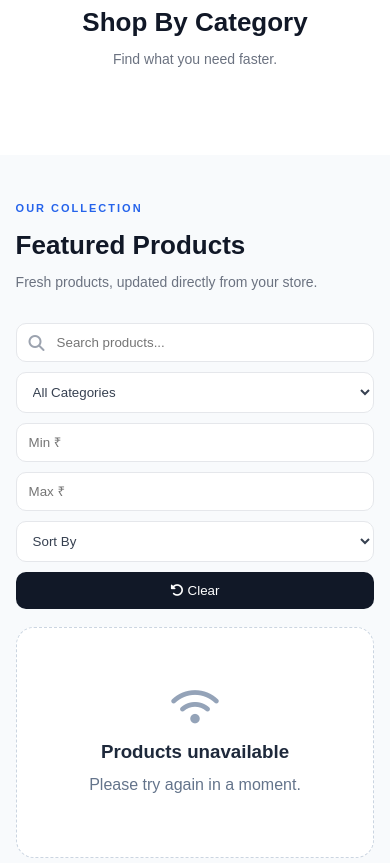
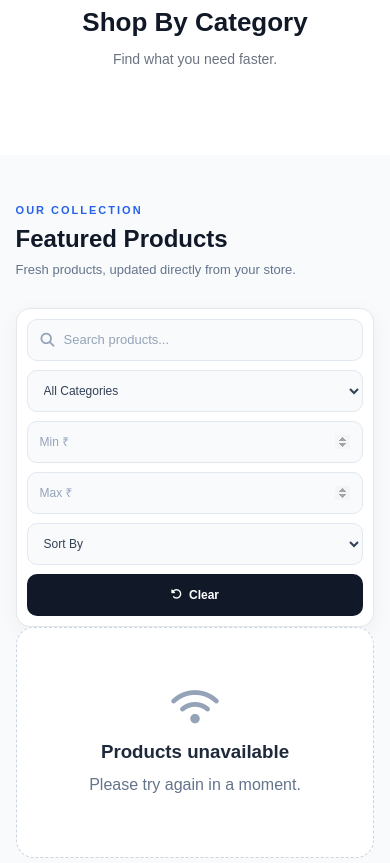
Before and after one commit to shiva09090-tr/ShopSphere, a plain HTML site: page clinet/index.html in a window 390 px wide. Shown: the part 601-1464 px from the top of the page. Drawn offline with Linux system fonts and the light colour scheme; some packages are replaced by stand-ins of ours; no server answers; a script that the page names is missing.

Commit message:
Updated professional product card design and filters

```diff
--- a/clinet/css/style.css
+++ b/clinet/css/style.css
@@ -796,146 +796,282 @@ img {
 
 
 /* =========================================================
-   10. PRODUCTS SECTION
+     PROFESSIONAL PRODUCT SECTION
 ========================================================= */
 
 .products-section {
-    padding: 0 7% 65px;
-}
-
-
-/* =========================================================
-   11. FILTERS
+    padding: 65px 7% 75px;
+    background: #f8fafc;
+}
+
+
+/* =========================================================
+   SECTION HEADING
+========================================================= */
+
+.products-section .section-heading {
+    padding: 0 0 28px;
+}
+
+.left-heading {
+    text-align: left;
+}
+
+.products-section .eyebrow {
+    display: inline-block;
+
+    margin-bottom: 6px;
+
+    color: #2563eb;
+
+    font-size: 11px;
+
+    font-weight: 800;
+
+    letter-spacing: 2px;
+}
+
+.products-section .section-heading h2 {
+    margin: 0 0 7px;
+
+    color: #111827;
+
+    font-size: 32px;
+
+    font-weight: 800;
+
+    line-height: 1.2;
+}
+
+.products-section .section-heading p {
+    margin: 0;
+
+    color: #64748b;
+
+    font-size: 14px;
+}
+
+
+/* =========================================================
+   FILTER CONTAINER
 ========================================================= */
 
 .filters {
     display: grid;
 
     grid-template-columns:
-        2fr
-        1.2fr
-        1fr
-        1fr
-        1.2fr
+        minmax(220px, 2fr)
+        minmax(150px, 1.2fr)
+        minmax(100px, 1fr)
+        minmax(100px, 1fr)
+        minmax(150px, 1.2fr)
         auto;
 
     gap: 10px;
 
+    padding: 16px;
+
+    background: #ffffff;
+
+    border: 1px solid #e5e7eb;
+
+    border-radius: 16px;
+
+    box-shadow:
+        0 5px 20px rgba(15, 23, 42, 0.05);
+}
+
+
+/* =========================================================
+   FILTER SEARCH
+========================================================= */
+
+.filter-search {
+    height: 44px;
+
+    display: flex;
+
     align-items: center;
-}
-
-.filters input,
+
+    gap: 9px;
+
+    padding: 0 13px;
+
+    background: #f8fafc;
+
+    border: 1px solid #e2e8f0;
+
+    border-radius: 10px;
+
+    transition: 0.25s ease;
+}
+
+.filter-search:focus-within {
+    background: #ffffff;
+
+    border-color: #93b4ff;
+
+    box-shadow:
+        0 0 0 4px rgba(37, 99, 235, 0.07);
+}
+
+.filter-search i {
+    color: #94a3b8;
+
+    font-size: 14px;
+}
+
+.filter-search input {
+    width: 100%;
+
+    height: 100%;
+
+    padding: 0;
+
+    border: 0;
+
+    outline: 0;
+
+    background: transparent;
+
+    color: #111827;
+
+    font-size: 13px;
+}
+
+.filter-search input::placeholder {
+    color: #94a3b8;
+}
+
+
+/* =========================================================
+   SELECT + PRICE INPUTS
+========================================================= */
+
+.filters select,
+.filters input[type="number"] {
+    width: 100%;
+
+    height: 44px;
+
+    padding: 0 12px;
+
+    border: 1px solid #e2e8f0;
+
+    border-radius: 10px;
+
+    outline: none;
+
+    background: #f8fafc;
+
+    color: #334155;
+
+    font-size: 12px;
+
+    transition: 0.25s ease;
+}
+
 .filters select {
-    width: 100%;
-
-    border:
-        1px solid var(--border);
-
-    background: white;
+    cursor: pointer;
+}
+
+.filters select:hover,
+.filters input[type="number"]:hover {
+    border-color: #cbd5e1;
+}
+
+.filters select:focus,
+.filters input[type="number"]:focus {
+    background: #ffffff;
+
+    border-color: #93b4ff;
+
+    box-shadow:
+        0 0 0 4px rgba(37, 99, 235, 0.07);
+}
+
+
+/* PRICE INPUT */
+
+.filters input[type="number"]::placeholder {
+    color: #94a3b8;
+}
+
+
+/* REMOVE NUMBER ARROWS */
+
+.filters input[type="number"]::-webkit-inner-spin-button,
+.filters input[type="number"]::-webkit-outer-spin-button {
+    opacity: 0.5;
+}
+
+
+/* =========================================================
+   CLEAR FILTER BUTTON
+========================================================= */
+
+.clear-filter {
+    height: 44px;
+
+    display: inline-flex;
+
+    align-items: center;
+
+    justify-content: center;
+
+    gap: 7px;
+
+    padding: 0 15px;
+
+    border: 0;
 
     border-radius: 10px;
 
-    padding: 11px 12px;
-
-    outline: none;
-
-    color: #374151;
-}
-
-.filters input:focus,
-.filters select:focus {
-    border-color: #93b4ff;
+    background: #111827;
+
+    color: #ffffff;
+
+    font-size: 12px;
+
+    font-weight: 700;
+
+    white-space: nowrap;
+
+    transition: 0.25s ease;
+}
+
+.clear-filter:hover {
+    background: #1f2937;
+
+    transform: translateY(-1px);
 
     box-shadow:
-        0 0 0 3px
-        rgba(37, 99, 235, 0.07);
-}
-
-
-/* FILTER SEARCH */
-
-.filter-search {
-    display: flex;
-
-    align-items: center;
-
-    background: white;
-
-    border:
-        1px solid var(--border);
-
-    border-radius: 10px;
-
-    padding: 0 12px;
-}
-
-.filter-search i {
-    color: #9ca3af;
-}
-
-.filter-search input {
-    border: 0;
-
-    box-shadow: none;
-}
-
-
-/* CLEAR FILTER */
-
-.clear-filter {
-    border: 0;
-
-    background: #111827;
-
-    color: white;
-
-    border-radius: 10px;
-
-    padding: 11px 14px;
-
-    white-space: nowrap;
-
-    transition: 0.2s ease;
-}
-
-.clear-filter:hover {
-    background: #374151;
-}
-
-
-/* RESULT COUNT */
-
-.result-count {
-    font-size: 12px;
-
-    color: #6b7280;
-
-    margin: 18px 0 8px;
-}
-
-
-/* =========================================================
-   12. PRODUCT GRID
-========================================================= */
-
+        0 7px 18px rgba(15, 23, 42, 0.15);
+}
+
+.clear-filter:active {
+    transform: translateY(0);
+}
+
+.clear-filter i {
+    font-size: 11px;
+}
+
+
+
+/* =========================================================
+   13. PRODUCT CARD
+========================================================= */
 .products-grid {
     display: grid;
 
     grid-template-columns:
-        repeat(
-            4,
-            minmax(0, 1fr)
-        );
+        repeat(4, minmax(0, 1fr));
 
     gap: 22px;
 
     align-items: stretch;
 }
-
-
-/* =========================================================
-   13. PRODUCT CARD
-========================================================= */
 
 .card {
     position: relative;
@@ -1113,7 +1249,190 @@ img {
     padding: 18px;
 }
 
-
+@media (max-width: 1100px) {
+
+    .products-section {
+        padding-left: 5%;
+        padding-right: 5%;
+    }
+
+    .filters {
+        grid-template-columns:
+            repeat(3, 1fr);
+    }
+
+    .filter-search {
+        grid-column: span 3;
+    }
+
+    .clear-filter {
+        width: 100%;
+    }
+
+    .products-grid {
+        grid-template-columns:
+            repeat(3, minmax(0, 1fr));
+    }
+}
+
+
+/* =========================================================
+   TABLET / MOBILE - 768px
+========================================================= */
+
+@media (max-width: 768px) {
+
+    .products-section {
+        padding: 50px 4% 60px;
+    }
+
+
+    /* HEADING */
+
+    .products-section .section-heading h2 {
+        font-size: 27px;
+    }
+
+    .products-section .section-heading p {
+        font-size: 13px;
+    }
+
+
+    /* FILTERS */
+
+    .filters {
+        grid-template-columns:
+            repeat(2, 1fr);
+
+        gap: 9px;
+
+        padding: 12px;
+
+        border-radius: 14px;
+    }
+
+    .filter-search {
+        grid-column: span 2;
+    }
+
+    .clear-filter {
+        grid-column: span 2;
+    }
+
+
+    /* PRODUCTS */
+
+    .products-grid {
+        grid-template-columns:
+            repeat(2, minmax(0, 1fr));
+
+        gap: 14px;
+    }
+
+    .products-grid .product-image-wrap {
+        height: 210px;
+    }
+
+    .products-grid .card-body {
+        min-height: 230px;
+
+        padding: 14px;
+    }
+
+    .products-grid .card h3 {
+        font-size: 15px;
+
+        min-height: 41px;
+    }
+
+    .products-grid .product-description {
+        font-size: 11px;
+
+        min-height: 34px;
+    }
+
+    .products-grid .price {
+        font-size: 18px;
+    }
+
+    .products-grid .buttons {
+        grid-template-columns: 1fr;
+    }
+}
+
+
+/* =========================================================
+   SMALL MOBILE - 480px
+========================================================= */
+
+@media (max-width: 480px) {
+
+    .products-section {
+        padding: 42px 4% 50px;
+    }
+
+
+    /* HEADING */
+
+    .products-section .section-heading h2 {
+        font-size: 24px;
+    }
+
+
+    /* FILTERS */
+
+    .filters {
+        grid-template-columns: 1fr;
+
+        padding: 10px;
+    }
+
+    .filter-search,
+    .clear-filter {
+        grid-column: span 1;
+    }
+
+    .filters select,
+    .filters input[type="number"],
+    .filter-search,
+    .clear-filter {
+        height: 42px;
+    }
+
+
+    /* PRODUCTS */
+
+    .products-grid {
+        grid-template-columns: 1fr;
+
+        gap: 17px;
+    }
+
+    .products-grid .product-image-wrap {
+        height: 255px;
+    }
+
+    .products-grid .card-body {
+        min-height: auto;
+
+        padding: 16px;
+    }
+
+    .products-grid .card h3 {
+        min-height: auto;
+
+        font-size: 16px;
+    }
+
+    .products-grid .product-description {
+        min-height: auto;
+    }
+
+    .products-grid .buttons {
+        grid-template-columns:
+            1fr 1fr;
+    }
+}
 /* CATEGORY */
 
 .product-category {
```
